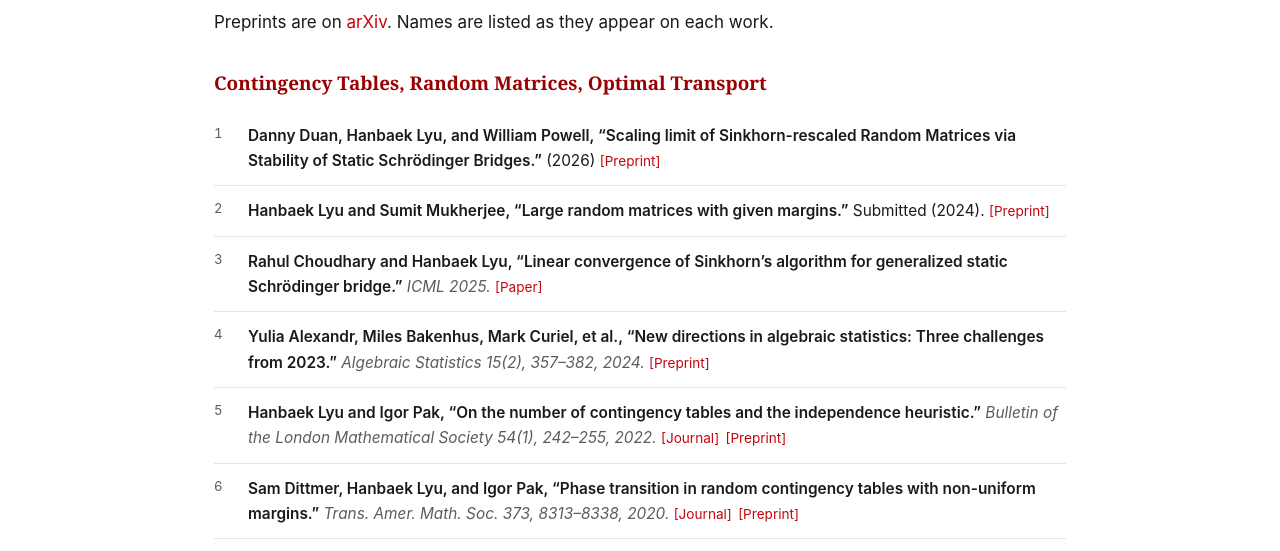
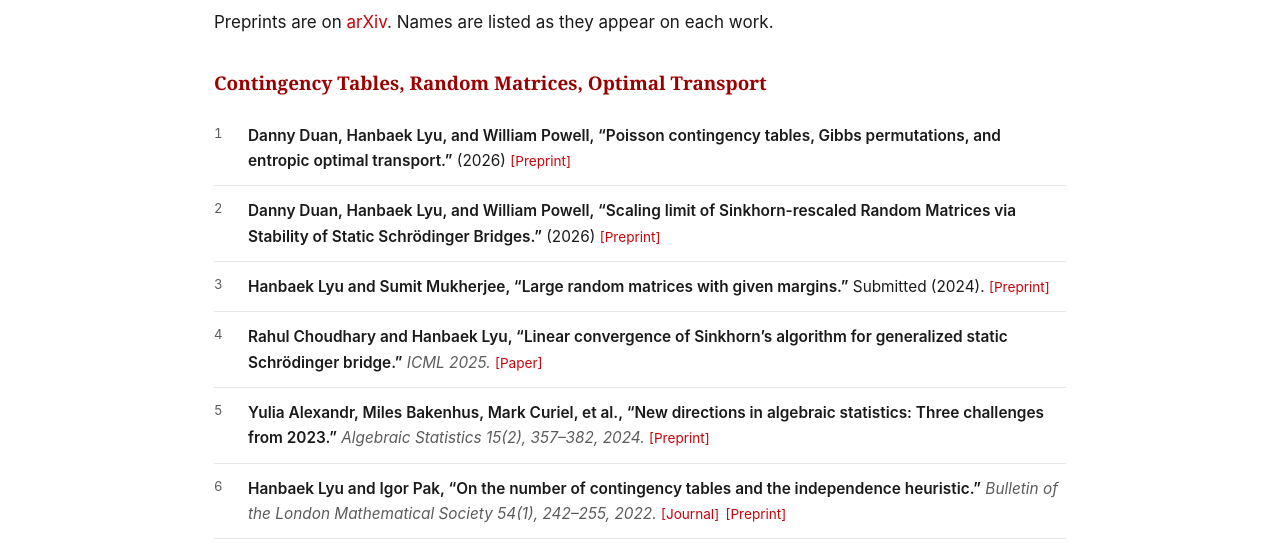
Before and after one commit to HanbaekLyu/HanbaekLyu.github.io, a plain HTML site: page publications.html in a window 1280 px wide. Shown: the part 227-778 px from the top of the page. Drawn offline with Linux system fonts and the light colour scheme.

Commit message:
Add new preprint: Poisson contingency tables, Gibbs permutations, and entropic optimal transport
Co-Authored-By: Claude Sonnet 5 <noreply@anthropic.com>

```diff
--- a/publications.html
+++ b/publications.html
@@ -32,6 +32,7 @@
     <div class="pub-group">
     <h3>Contingency Tables, Random Matrices, Optimal Transport</h3>
     <ol class="pubs">
+      <li><span class="pub-title">Danny Duan, Hanbaek Lyu, and William Powell, &ldquo;Poisson contingency tables, Gibbs permutations, and entropic optimal transport.&rdquo;</span> (2026) <span class="pub-links"><a href="https://arxiv.org/abs/2610.14616">[Preprint]</a></span></li>
       <li><span class="pub-title">Danny Duan, Hanbaek Lyu, and William Powell, &ldquo;Scaling limit of Sinkhorn-rescaled Random Matrices via Stability of Static Schr&ouml;dinger Bridges.&rdquo;</span> (2026) <span class="pub-links"><a href="https://arxiv.org/abs/2604.23461">[Preprint]</a></span></li>
       <li><span class="pub-title">Hanbaek Lyu and Sumit Mukherjee, &ldquo;Large random matrices with given margins.&rdquo;</span> Submitted (2024). <span class="pub-links"><a href="http://arxiv.org/abs/2407.14942">[Preprint]</a></span></li>
       <li><span class="pub-title">Rahul Choudhary and Hanbaek Lyu, &ldquo;Linear convergence of Sinkhorn&rsquo;s algorithm for generalized static Schr&ouml;dinger bridge.&rdquo;</span> <span class="pub-venue">ICML 2025.</span> <span class="pub-links"><a href="https://proceedings.mlr.press/v267/choudhary25a.html">[Paper]</a></span></li>
```
